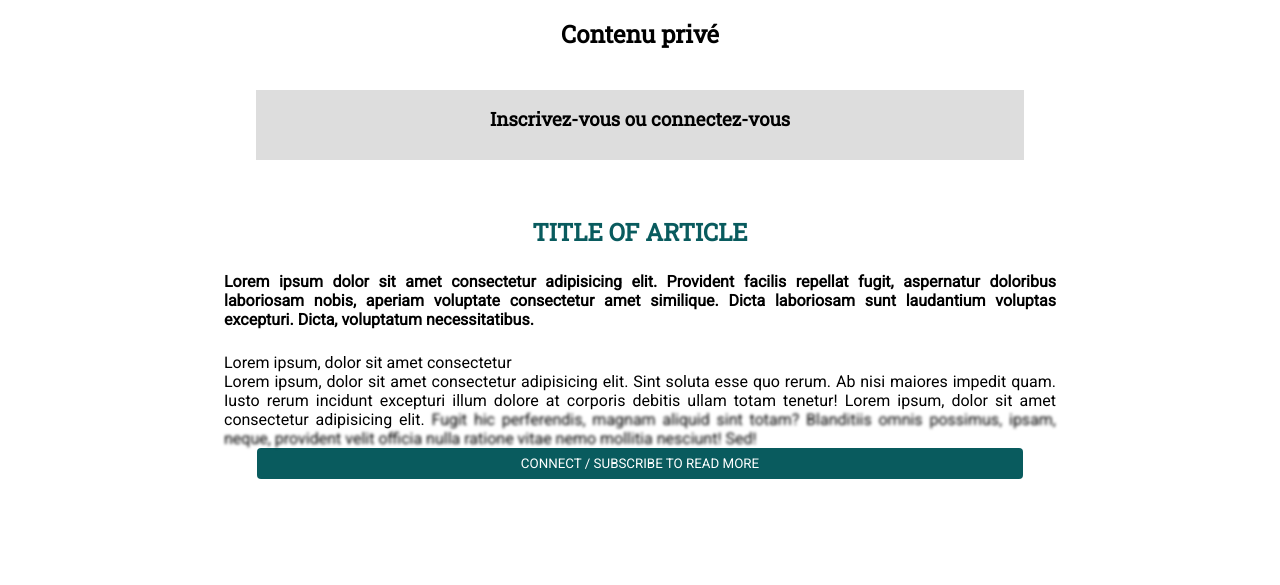
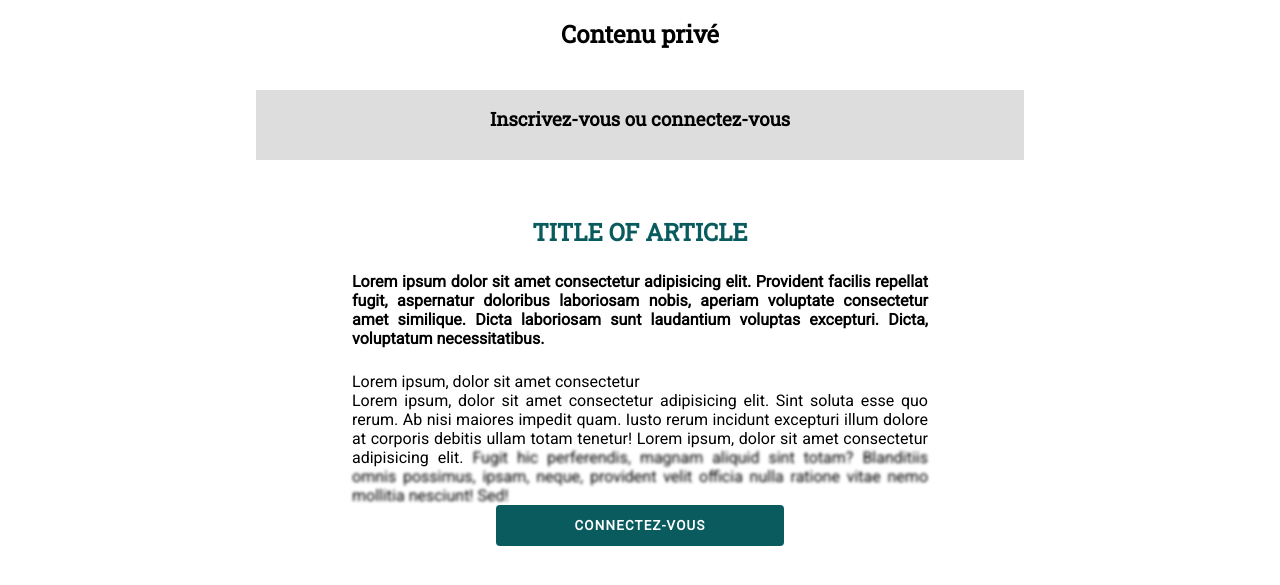
Before and after one commit to alice-sebego/authenfication-system-with-firebase, a website built with webpack: page index.html in a window 1280 px wide. Shown: the part 163-748 px from the top of the page. Built offline with Linux system fonts and the light colour scheme.

Commit message:
Add a button in order to read more & which open connection's form

```diff
--- a/index.html
+++ b/index.html
@@ -75,7 +75,7 @@
         <p>Lorem ipsum, dolor sit amet consectetur <br>
         Lorem ipsum, dolor sit amet consectetur adipisicing elit. Sint soluta esse quo rerum. Ab nisi maiores impedit quam. Iusto rerum incidunt excepturi illum dolore at corporis debitis ullam totam tenetur! Lorem ipsum, dolor sit amet consectetur adipisicing elit. <span class="blur">Fugit hic perferendis, magnam aliquid sint totam? Blanditiis omnis possimus, ipsam, neque, provident velit officia nulla ratione vitae nemo mollitia nesciunt! Sed!</span>
         </p>
-        <button type="button">Connect / Subscribe to read more</button>
+        <input type="button" value="Connectez-vous"/>
     </main>
     <footer>
 
--- a/src/css/style.css
+++ b/src/css/style.css
@@ -117,8 +117,7 @@ form{
 }
 
 form, input,
-form > button,
-main button{
+form > button{
     border-radius: .3em;
 }
 
@@ -129,14 +128,12 @@ input{
 }
 
 fieldset,
-form > button,
-main button{
+form > button{
     border: none;
     padding: 0.5em;
 }
 
-form > button,
-main button{
+form > button{
     display: block;
     margin: auto;
     width: 92%;
@@ -152,7 +149,7 @@ main button{
 }
 
 main{
-    width: 65%;
+    width: 45%;
     margin: 3vh auto;
     text-align: justify;
     padding: 2vh 0;
@@ -163,8 +160,18 @@ main h2{
     text-transform: uppercase;
 }
 
-main button{
+main input[type="button"]{
+    display: block;
+    margin: auto;
+    width: 50%;
+    border: none;
+    padding: 1em;
     background-color: rgb(9, 91, 94);
+    color: white;
+    border-radius: .3em;
+    text-transform: uppercase;
+    font-weight: bold;
+    letter-spacing: .09em;
 }
 
 main .chapo{
--- a/src/js/main.js
+++ b/src/js/main.js
@@ -33,12 +33,15 @@ const $pwdConnection = document.querySelector("#pwdConnection");
 const $infoMailConx = document.querySelector("#infoMailConx");
 const $infoPwdConx = document.querySelector("#infoPwdConx");
 // Content of main
+const $readMore = document.querySelector("main > input[type='button']");
+console.log($readMore);
 const $main = document.querySelector("main");
 
 // Listening subscription and connection buttons
-const NavApp = new Navigation($subscription, $connection, $subscribe, $connect, $picture);
+const NavApp = new Navigation($subscription, $connection, $readMore, $subscribe, $connect, $picture);
 NavApp.subscriptionClick();
 NavApp.connectionClick();
+NavApp.readMoreClick();
 
 // Validate input's user who is subscribing
 const ValidateSubscription = new Validation($fieldEmailsub, $fieldPwdSub, $emailSubscription, $pwdSubscription, $infoMailSub, $infoPwdSub);
--- a/src/js/navigation.js
+++ b/src/js/navigation.js
@@ -3,16 +3,18 @@
  * @class Navigation
  * @param {HTMLButtonElement} subscriptionBtn
  * @param {HTMLButtonElement} connectionBtn
+ * @param {HTMLInputElement} readMoreBtn
  * @param {HTMLFormElement} subscriptionForm
  * @param {HTMLFormElement} connectionForm
  * @param {HTMLPictureElement} picture
  */
 export default class Navigation{
 
-    constructor(subscriptionBtn, connectionBtn, subscriptionForm, connectionForm, picture){
+    constructor(subscriptionBtn, connectionBtn, readMoreBtn, subscriptionForm, connectionForm, picture){
 
         this.subscriptionBtn = subscriptionBtn;
         this.connectionBtn = connectionBtn;
+        this.readMoreBtn = readMoreBtn;
         this.subscriptionForm = subscriptionForm;
         this.connectionForm = connectionForm;
         this.picture = picture;
@@ -45,4 +47,17 @@ export default class Navigation{
         });
     }
 
+    readMoreClick(){
+        this.readMoreBtn.addEventListener("click", () => {
+
+            if(this.subscriptionForm.classList.contains("redisplay")){
+                this.subscriptionForm.classList.replace("redisplay", "notdisplayed");
+            }
+
+            this.connectionForm.classList.replace("notdisplayed", "redisplay");
+            this.picture.classList.replace("notdisplayed", "redisplay");
+
+        });
+    }
+
 }
```
Also changed, not shown: dist/bundle.js.
